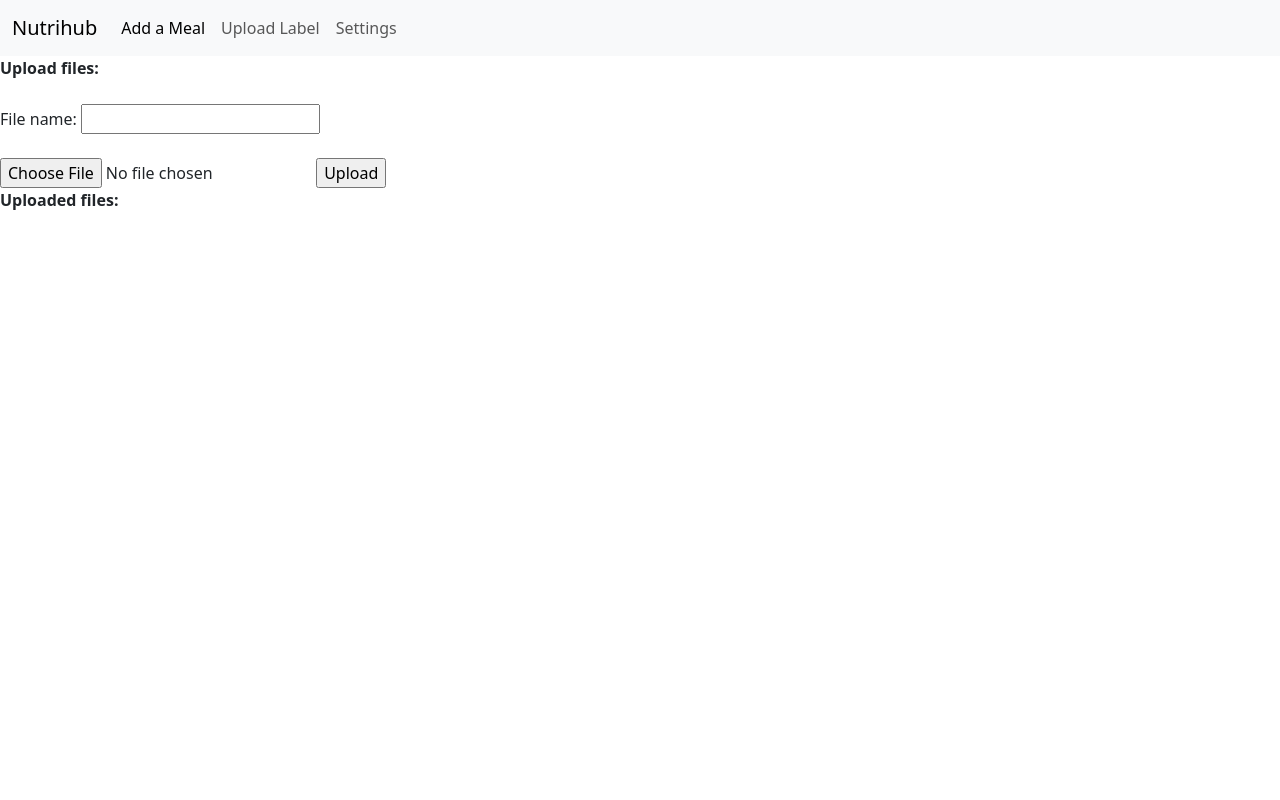
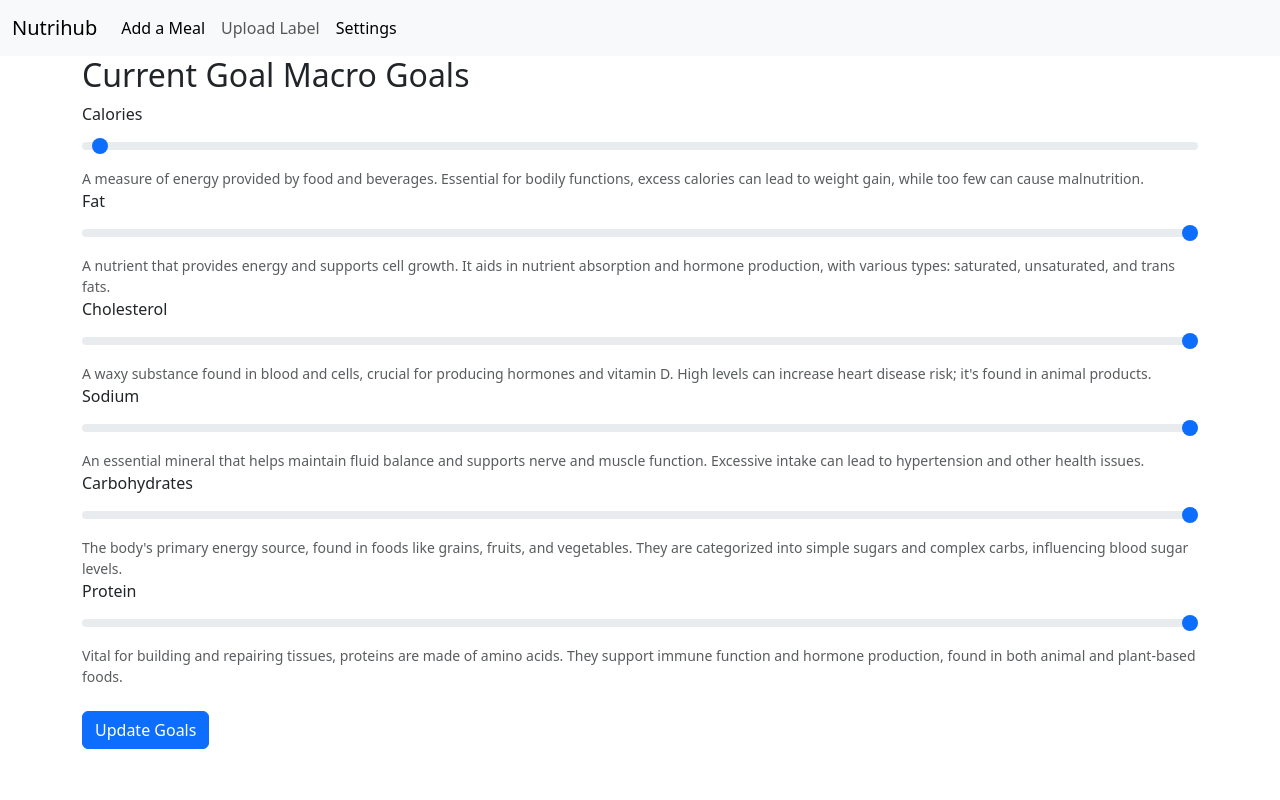
Before and after one commit to blee03/NutriHub, a Flask app: page /settings in a window 1280 px wide. Run offline with Flask 3, Linux system fonts and the light colour scheme.

Commit message:
add settings page

```diff
--- a/main.py
+++ b/main.py
@@ -28,5 +28,9 @@ def result():
         f.save(os.path.join(app.config['UPLOAD_FOLDER'], filename + extension))
         return render_template('index.html', name = f.filename, fileList = os.listdir('uploads'))
 
+@app.route("/settings_calories", methods=['GET'])
+def settings_calories():
+    return "200"
+
 if __name__ == '__main__':
     app.run()
--- a/templates/settings.html
+++ b/templates/settings.html
@@ -3,62 +3,117 @@
 
 <head>
     <title>NutriHub</title>
-    <link href="https://cdn.jsdelivr.net/npm/bootstrap@5.3.3/dist/css/bootstrap.min.css" rel="stylesheet" integrity="sha384-QWTKZyjpPEjISv5WaRU9OFeRpok6YctnYmDr5pNlyT2bRjXh0JMhjY6hW+ALEwIH" crossorigin="anonymous">
+    <link href="https://cdn.jsdelivr.net/npm/bootstrap@5.3.3/dist/css/bootstrap.min.css" rel="stylesheet"
+        integrity="sha384-QWTKZyjpPEjISv5WaRU9OFeRpok6YctnYmDr5pNlyT2bRjXh0JMhjY6hW+ALEwIH" crossorigin="anonymous">
 </head>
 
 <body>
-    <script src="https://cdn.jsdelivr.net/npm/bootstrap@5.3.3/dist/js/bootstrap.bundle.min.js" integrity="sha384-YvpcrYf0tY3lHB60NNkmXc5s9fDVZLESaAA55NDzOxhy9GkcIdslK1eN7N6jIeHz" crossorigin="anonymous"></script>
+    <script src="https://cdn.jsdelivr.net/npm/bootstrap@5.3.3/dist/js/bootstrap.bundle.min.js"
+        integrity="sha384-YvpcrYf0tY3lHB60NNkmXc5s9fDVZLESaAA55NDzOxhy9GkcIdslK1eN7N6jIeHz"
+        crossorigin="anonymous"></script>
 
     <!-- NAVBAR -->
     <nav class="navbar navbar-expand-lg bg-body-tertiary">
         <div class="container-fluid">
-          <a class="navbar-brand" href="#">Nutrihub</a>
-          <button class="navbar-toggler" type="button" data-bs-toggle="collapse" data-bs-target="#navbarNav" aria-controls="navbarNav" aria-expanded="false" aria-label="Toggle navigation">
+            <a class="navbar-brand">Nutrihub</a>
+            <button class="navbar-toggler" type="button" data-bs-toggle="collapse" data-bs-target="#navbarNav"
+                aria-controls="navbarNav" aria-expanded="false" aria-label="Toggle navigation">
                 <span class="navbar-toggler-icon"></span>
             </button>
             <div class="collapse navbar-collapse" id="navbarNav">
                 <ul class="navbar-nav">
                     <li class="nav-item">
-                <a class="nav-link active" aria-current="page" href="./index">Add a Meal</a>
+                        <a class="nav-link active" href="./index">Add a Meal</a>
                     </li>
                     <li class="nav-item">
                         <a class="nav-link" href="./upload">Upload Label</a>
                     </li>
                     <li class="nav-item">
-                <a class="nav-link" href="./settings">Settings</a>
+                        <a class="nav-link active" aria-current="page" href="./settings">Settings</a>
                     </li>
                 </ul>
             </div>
         </div>
     </nav>
 
-
-
-
-
-    <div class="grid-container">
-        <div class="grid-item">
-
-            <b>Upload files:</b><br><br>
-            <form action="/result" method="post" enctype="multipart/form-data">
-                <label for="fname">File name:</label>
-                <input type="text" id="fname" name="fname"><br><br>
-                <input type="file" name="file" />
-                <input type="submit" value="Upload">
-            </form>
-
+    <!-- Current Goals -->
+    <div class="container-xl">
+        <h2>Current Goal Macro Goals</h2>
+        <label for="calories" class="form-label">Calories</label>
+        <input type="range" class="form-range" min="0" max="2200" id="calories" aria-describedby="caloriesHelpBlock">
+        <div id="caloriesHelpBlock" class="form-text">
+            A measure of energy provided by food and beverages. Essential for bodily functions, excess calories can lead
+            to weight gain, while too few can cause malnutrition.
+        </div>
+        <label for="fat" class="form-label">Fat</label>
+        <input type="range" class="form-range" min="0" max="5" id="fat" aria-describedby="fatHelpBlock">
+        <div id="fatHelpBlock" class="form-text">
+            A nutrient that provides energy and supports cell growth. It aids in nutrient absorption and hormone
+            production, with various types: saturated, unsaturated, and trans fats.
+        </div>
+        <label for="cholesterol" class="form-label">Cholesterol</label>
+        <input type="range" class="form-range" min="0" max="5" id="cholesterol" aria-describedby="cholesterolHelpBlock">
+        <div id="cholesterolHelpBlock" class="form-text">
+            A waxy substance found in blood and cells, crucial for producing hormones and vitamin D. High levels can
+            increase heart disease risk; it's found in animal products.
+        </div>
+        <label for="sodium" class="form-label">Sodium</label>
+        <input type="range" class="form-range" min="0" max="5" id="sodium" aria-describedby="sodiumHelpBlock">
+        <div id="sodiumHelpBlock" class="form-text">
+            An essential mineral that helps maintain fluid balance and supports nerve and muscle function. Excessive
+            intake can lead to hypertension and other health issues.
+        </div>
+        <label for="carbohydrates" class="form-label">Carbohydrates</label>
+        <input type="range" class="form-range" min="0" max="5" id="carbohydrates"
+            aria-describedby="carbohydratesHelpBlock">
+        <div id="carbohydratesHelpBlock" class="form-text">
+            The body's primary energy source, found in foods like grains, fruits, and vegetables. They are categorized
+            into simple sugars and complex carbs, influencing blood sugar levels.
+        </div>
+        <label for="protein" class="form-label">Protein</label>
+        <input type="range" class="form-range" min="0" max="5" id="protein" aria-describedby="proteinHelpBlock">
+        <div id="proteinHelpBlock" class="form-text">
+            Vital for building and repairing tissues, proteins are made of amino acids. They support immune function and
+            hormone production, found in both animal and plant-based foods.
+        </div>
+        <br>
+        <div>
+            <button class="btn btn-primary" data-bs-toggle="modal" data-bs-target="#goalUpdated" type="submit" onclick="updateGoals()">Update Goals</button>
+        </div>
     </div>
 
-        <div class="grid-item">
-
-            <b>Uploaded files:</b>
-            {% for file in fileList %}
-            <p>{{ file }} </p>
-            {% endfor %}
-
+    <div class="modal fade" id="goalUpdated" tabindex="-1" aria-labelledby="exampleModalLabel" aria-hidden="true">
+        <div class="modal-dialog">
+            <div class="modal-content">
+                <div class="modal-header">
+                    <button type="button" class="btn-close" data-bs-dismiss="modal" aria-label="Close"></button>
+                </div>
+                <div class="modal-body">
+                    Goal Updated
+                </div>
+                <div class="modal-footer">
+                    <button type="button" class="btn btn-primary" data-bs-dismiss="modal">Close</button>
 
                 </div>
             </div>
+        </div>
+    </div>
+
+    <script>
+        window.onload = fillForm;
+        function fillForm() {
+            document.getElementById("calories").value = 20;
+            document.getElementById("fat").value = 20;
+            document.getElementById("cholesterol").value = 20;
+            document.getElementById("sodium").value = 20;
+            document.getElementById("carbohydrates").value = 20;
+            document.getElementById("protein").value = 20;
+        }
+        function updateGoals() {
+            console.log("updated!")
+        }
+    </script>
+
 
 </body>
 
```
Lines whose indentation alone changed are shown as unchanged.
